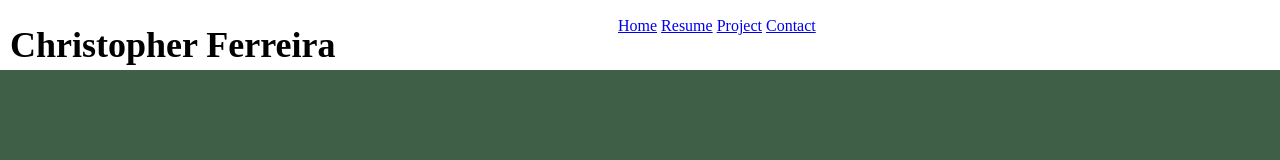
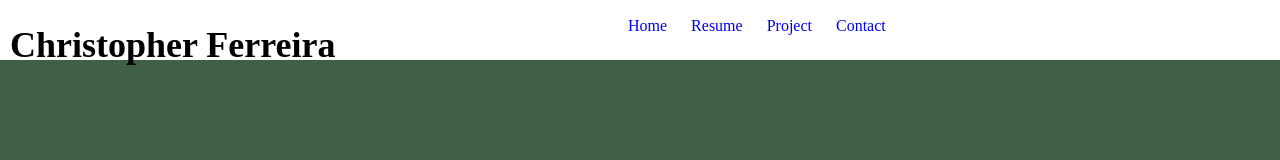
Before and after one commit to Chris99Dev/Web-Chris, a plain HTML site: page index.html in a window 1280 px wide. Drawn offline with Linux system fonts and the light colour scheme; a web font is replaced by a local one.

Commit message:
Update holiday

```diff
--- a/style.css
+++ b/style.css
@@ -7,7 +7,7 @@ html, body {
 
 .header {
     position: fixed;
-    height: 70px;
+    height: 60px;
     width: 100%;
     background: white;
 }
@@ -26,6 +26,11 @@ html, body {
     top: 17px;
 }
 
+.header-nav a {
+    padding: 10px;
+    text-decoration: none;
+}
+
 .header-social {
     position: absolute;
     width: 165.82px;
```
Also changed, not shown: index.html (line endings or trailing spaces).
